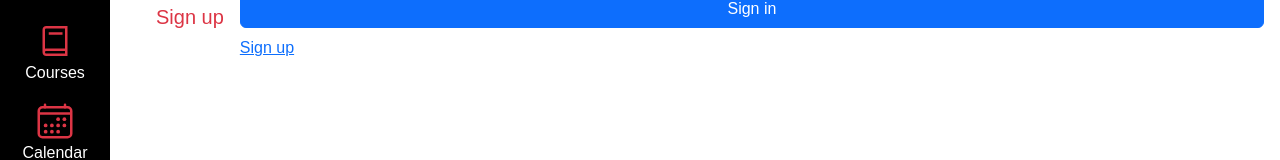
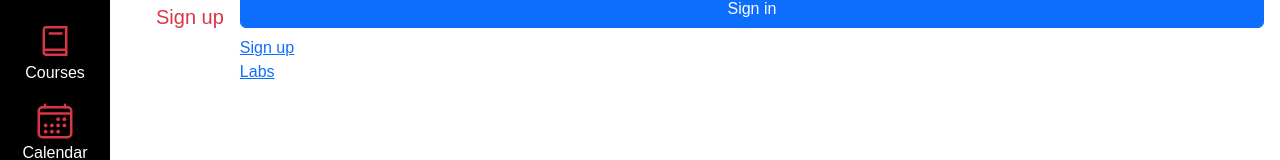
Before and after one commit to sebastianfeliciano/kambaz-next-js, a Next.js app: page /Account/Signin in a window 1280 px wide. Shown: the part 245-405 px from the top of the page. Built offline with nearby package versions, Linux system fonts and the light colour scheme.

Commit message:
Adding link to labs in account

```diff
--- a/app/(Kambaz)/Account/Signin/page.tsx
+++ b/app/(Kambaz)/Account/Signin/page.tsx
@@ -22,6 +22,10 @@ export default function Signin() {
       <Link id="wd-signup-link" href="/Account/Signup">
         Sign up
       </Link>
+      <br />
+      <Link id="wd-labs-link" href="/Labs">
+        Labs
+      </Link>
     </div>
   );
 }
--- a/app/(Kambaz)/Account/Signup/page.tsx
+++ b/app/(Kambaz)/Account/Signup/page.tsx
@@ -22,6 +22,10 @@ export default function Signup() {
       <Link id="wd-signin-link" href="/Account/Signin">
         Signin
       </Link>
+      <br />
+      <Link id="wd-labs-link" href="/Labs">
+        Labs
+      </Link>
     </div>
   );
 }
```
